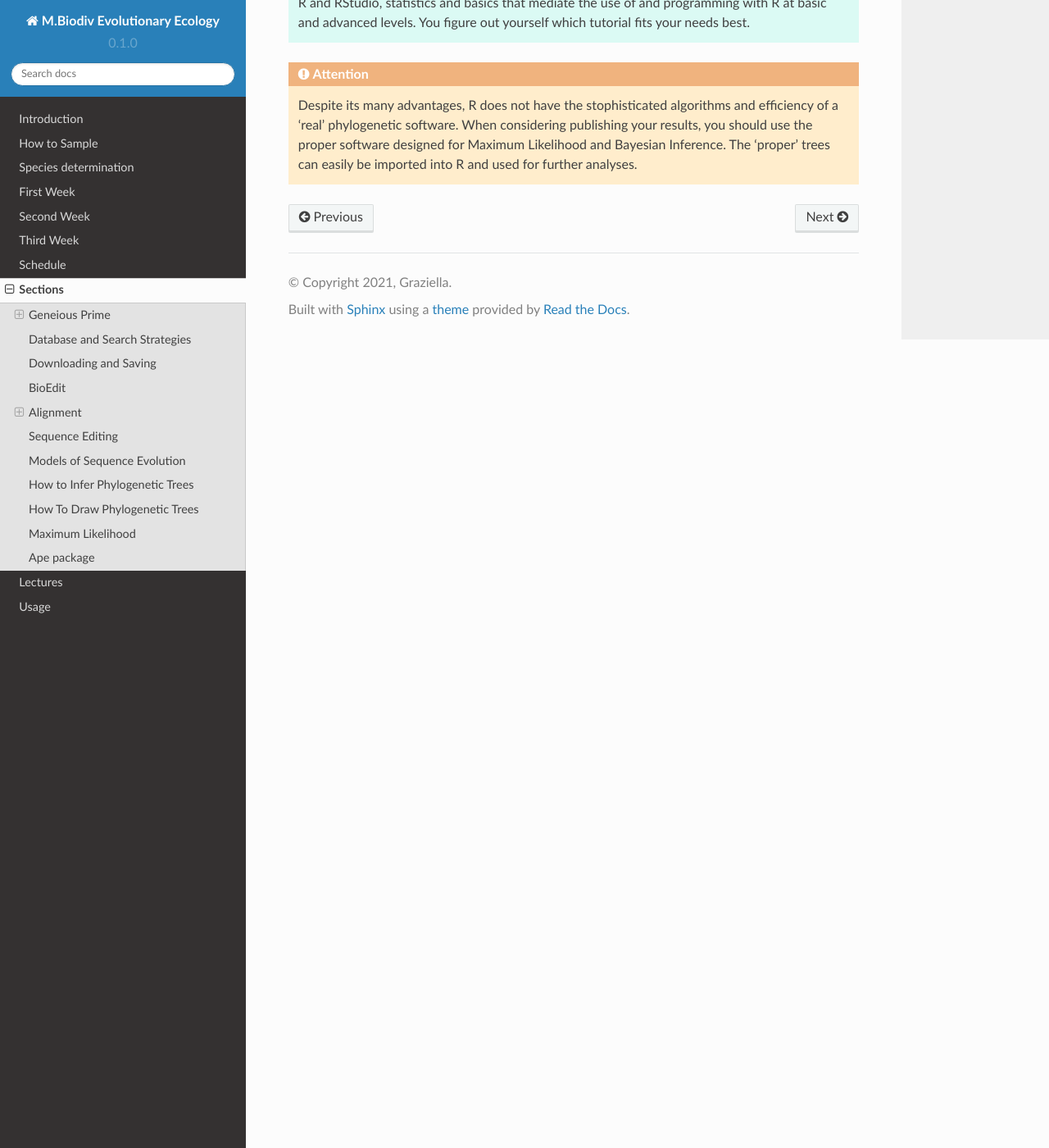
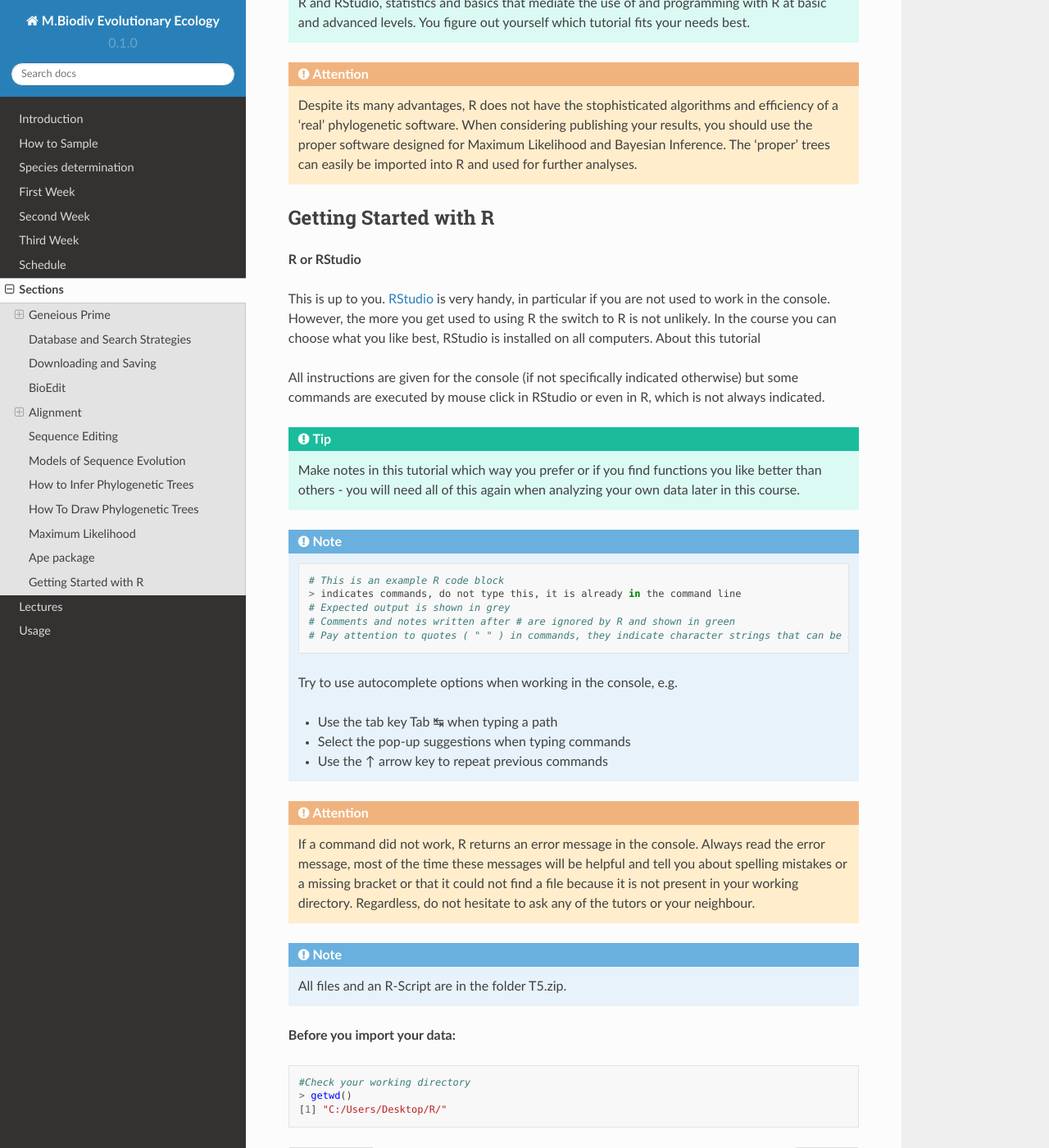
Before and after one commit to bheimbu/evolutionary_ecology, a Sphinx documentation site: the page built from docs/source/section.rst, in a window 1280 px wide and 1400 px high, scrolled down 31057 px. Shown: the whole window at 82% size. Built offline with Sphinx 7.4.7 and the Read the Docs theme 2.0.0, drawn with Linux system fonts in a browser that asks for light colours.

Commit message:
Update section.rst

```diff
--- a/docs/source/section.rst
+++ b/docs/source/section.rst
@@ -607,3 +607,48 @@ In this tutorial and in this course we provide commands and functions for some b
 .. attention::
 
   Despite its many advantages, R does not have the stophisticated algorithms and efficiency of a 'real' phylogenetic software. When considering publishing your results, you should use the proper software designed for Maximum Likelihood and Bayesian Inference. The 'proper' trees can easily be imported into R and used for further analyses.
+
+.. _Getting_Started_with_R:
+Getting Started with R
+----------------------
+
+**R or RStudio**
+
+This is up to you. `RStudio <https://posit.co/download/rstudio-desktop/>`_ is very handy, in particular if you are not used to work in the console. However, the more you get used to using R the switch to R is not unlikely. In the course you can choose what you like best, RStudio is installed on all computers.
+About this tutorial
+
+All instructions are given for the console (if not specifically indicated otherwise) but some commands are executed by mouse click in RStudio or even in R, which is not always indicated.
+
+.. tip::
+  Make notes in this tutorial which way you prefer or if you find functions you like better than others - you will need all of this again when analyzing your own data later in this course.
+
+.. note::
+
+  .. code:: r
+
+   # This is an example R code block
+   > indicates commands, do not type this, it is already in the command line
+   # Expected output is shown in grey
+   # Comments and notes written after # are ignored by R and shown in green
+   # Pay attention to quotes ( " " ) in commands, they indicate character strings that can be a vector or a file name or an option within a function
+
+  Try to use autocomplete options when working in the console, e.g.
+
+  - Use the tab key Tab ↹ when typing a path
+  - Select the pop-up suggestions when typing commands
+  - Use the ↑ arrow key to repeat previous commands
+
+.. attention::
+  If a command did not work, R returns an error message in the console. Always read the error message, most of the time these messages will be helpful and tell you about spelling mistakes or a missing bracket or that it could not find a file because it is not present in your working directory. Regardless, do not hesitate to ask any of the tutors or your neighbour.
+
+.. note::
+
+  All files and an R-Script are in the folder T5.zip.
+
+**Before you import your data:**
+
+.. code:: r
+
+  #Check your working directory
+  > getwd()
+  [1] "C:/Users/Desktop/R/"
```
